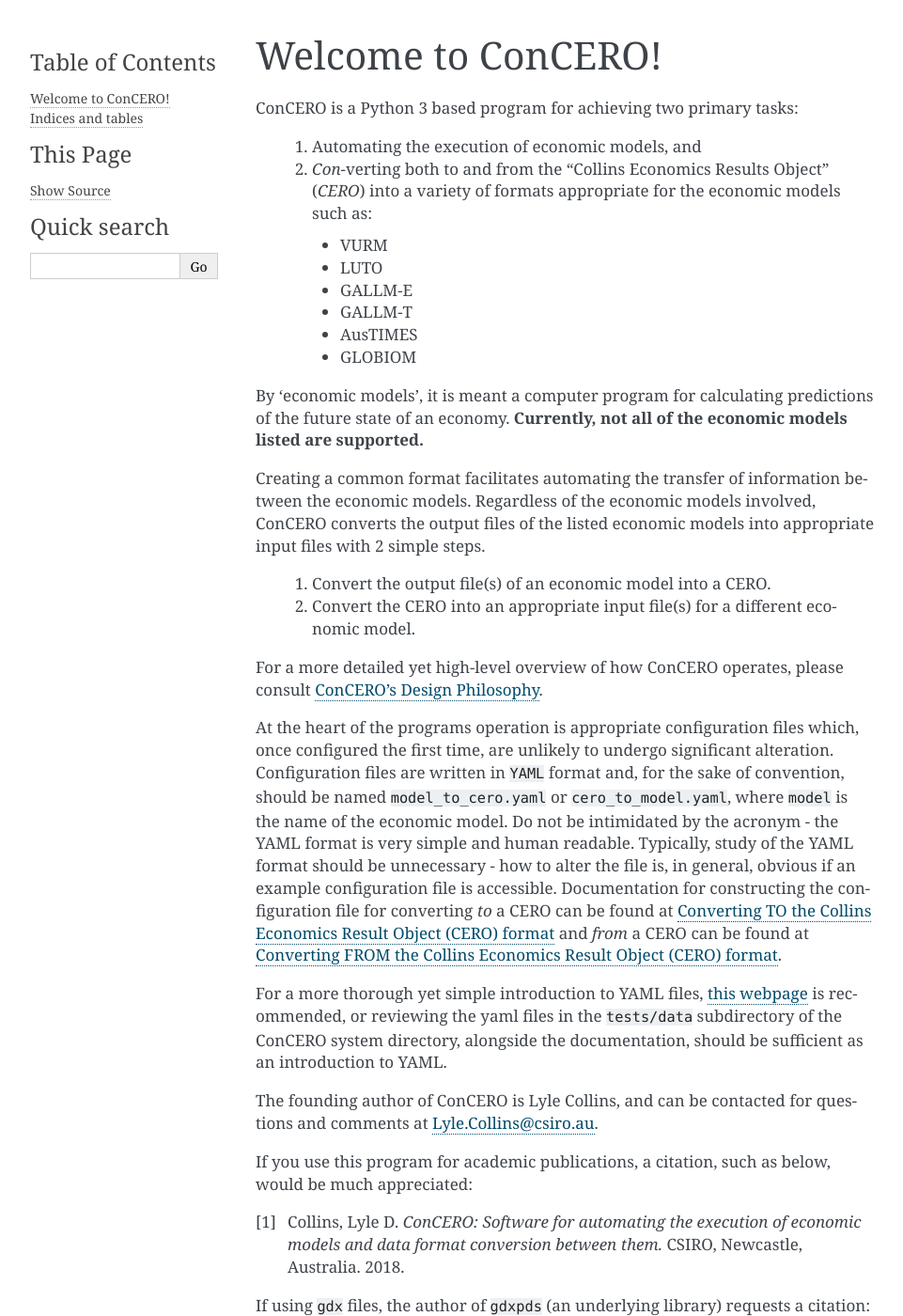
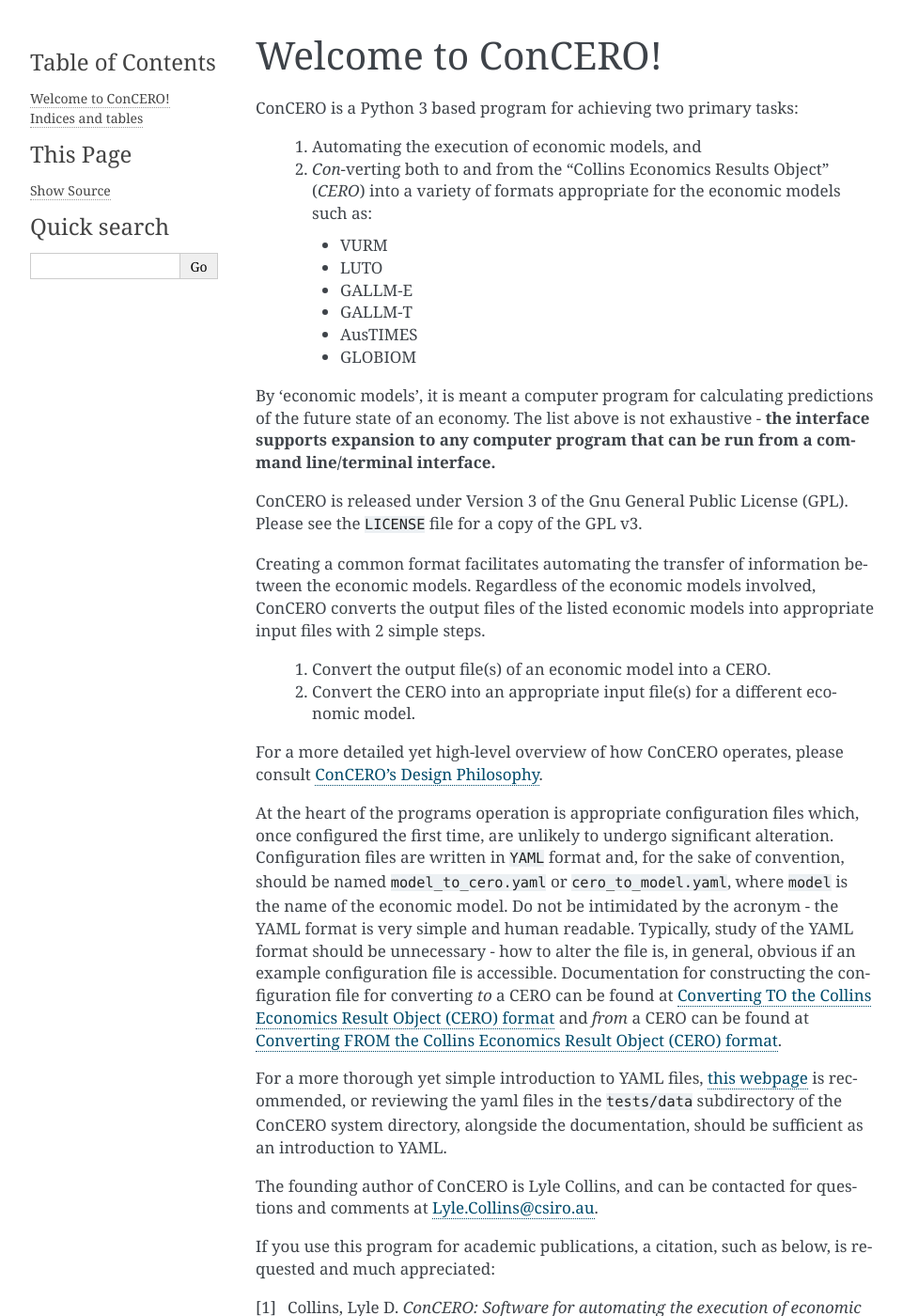
Before and after one commit to charlie0389/ConCERO, a Sphinx documentation site: the page built from concero/doc/source/index.rst, in a window 1280 px wide and 1400 px high. Shown: the whole window at 94% size, without its empty margins (148-1109 px from the left). Built offline with Sphinx 7.4.7, drawn with Linux system fonts in a browser that asks for light colours; some of the changed text lies outside the part shown.

```diff
--- a/concero/doc/source/index.rst
+++ b/concero/doc/source/index.rst
@@ -13,7 +13,9 @@ ConCERO is a Python 3 based program for achieving two primary tasks:
       * AusTIMES
       * GLOBIOM
 
-By 'economic models', it is meant a computer program for calculating predictions of the future state of an economy. **Currently, not all of the economic models listed are supported.**
+By 'economic models', it is meant a computer program for calculating predictions of the future state of an economy. The list above is not exhaustive - **the interface supports expansion to any computer program that can be run from a command line/terminal interface.**
+
+ConCERO is released under Version 3 of the Gnu General Public License (GPL). Please see the ``LICENSE`` file for a copy of the GPL v3.
 
 Creating a common format facilitates automating the transfer of information between the economic models. Regardless of the economic models involved, ConCERO converts the output files of the listed economic models into appropriate input files with 2 simple steps.
 
@@ -28,7 +30,7 @@ For a more thorough yet simple introduction to YAML files, `this webpage <http:/
 
 The founding author of ConCERO is Lyle Collins, and can be contacted for questions and comments at `Lyle.Collins@csiro.au <Lyle.Collins@csiro.com>`_.
 
-If you use this program for academic publications, a citation, such as below, would be much appreciated:
+If you use this program for academic publications, a citation, such as below, is requested and much appreciated:
 
 .. [1] Collins, Lyle D. *ConCERO\: Software for automating the execution of economic models and data format conversion between them.* CSIRO, Newcastle, Australia. 2018.
 
@@ -36,10 +38,12 @@ If using ``gdx`` files, the author of ``gdxpds`` (an underlying library) request
 
 .. [2] Hale, Elaine T. *gdxpds 1.0.4*. NREL, Colorado, USA. 2016. https://pypi.python.org/pypi/gdxpds/
 
+The latest version of ``gdxpds`` (and citation format) can be found on `GitHub <https://github.com/NREL/gdx-pandas/tree/master/gdxpds>`_.
+
 .. And if using ``har`` files, the author of ``harpy`` - an underlying library - requests a citation:
 .. <>
 
-**Note regarding the use of '/' and '\\' in file names**: Note that different operating systems prefer a different style to define file locations. The Windows operating system uses the backslash (\\), whereas Linux/Mac based systems use the forward slash (/). **When specifying filenames for the purpose of using ConCERO, forward slashes (/) are preferred**. The reason being that '\\' is also the escape character in Python (for example, ``\n`` indicates a new line, not a backslash followed by 'n'). However, for filenames in YAML files, \\ is correctly interpreted as a directory separator on *Windows-based systems only*. This should not be considered a sufficient reason to use \\ in filenames, because it detracts from the operating-system independent nature of ConCERO, and it is reasonably likely that other operating systems will be used, especially in the context of supercomputers (for which Linux has >90% market share). In summary, / is preferred because ConCERO correctly interprets it on all operating systems, whereas \\ is correctly interpreted on Windows-based systems only.
+**Note regarding the use of '/' and '\\' in file names (applicable if running ConCERO on different operating systems)**: Note that different operating systems prefer a different style to define file locations. The Windows operating system uses the backslash (\\), whereas Linux/Mac based systems use the forward slash (/). **When specifying filenames for the purpose of using ConCERO, forward slashes (/) are preferred**. The reason being that '\\' is also the escape character in Python (for example, ``\n`` indicates a new line, not a backslash followed by 'n'). However, for filenames in YAML files, \\ is correctly interpreted as a directory separator on *Windows-based systems only*. This should not be considered a sufficient reason to use \\ in filenames, because it detracts from the operating-system independent nature of ConCERO, and it is reasonably likely that other operating systems will be used, especially in the context of supercomputers (for which Linux has >90% market share). In summary, / is preferred because ConCERO correctly interprets it on all operating systems, whereas \\ is correctly interpreted on Windows-based systems only.
 
 **There is an exception to this guideline (regardless of the operating system in use).** When specifying commands to be executed (such as commands to execute a model run), it is *necessary* that the directory separator be the same style as that required by the operating system that the command is to be executed on. This is because the commands are passed directly to the command line (and it is infeasible for ConCERO to understand, parse and modify all the possible commands that may be used for either operating system style).
 
```
Also changed, not shown: other parts of concero/doc/source/index.rst (+1 -0 lines), concero/doc/source/reference.rst (added, +26 -0 lines), 13 other files.
